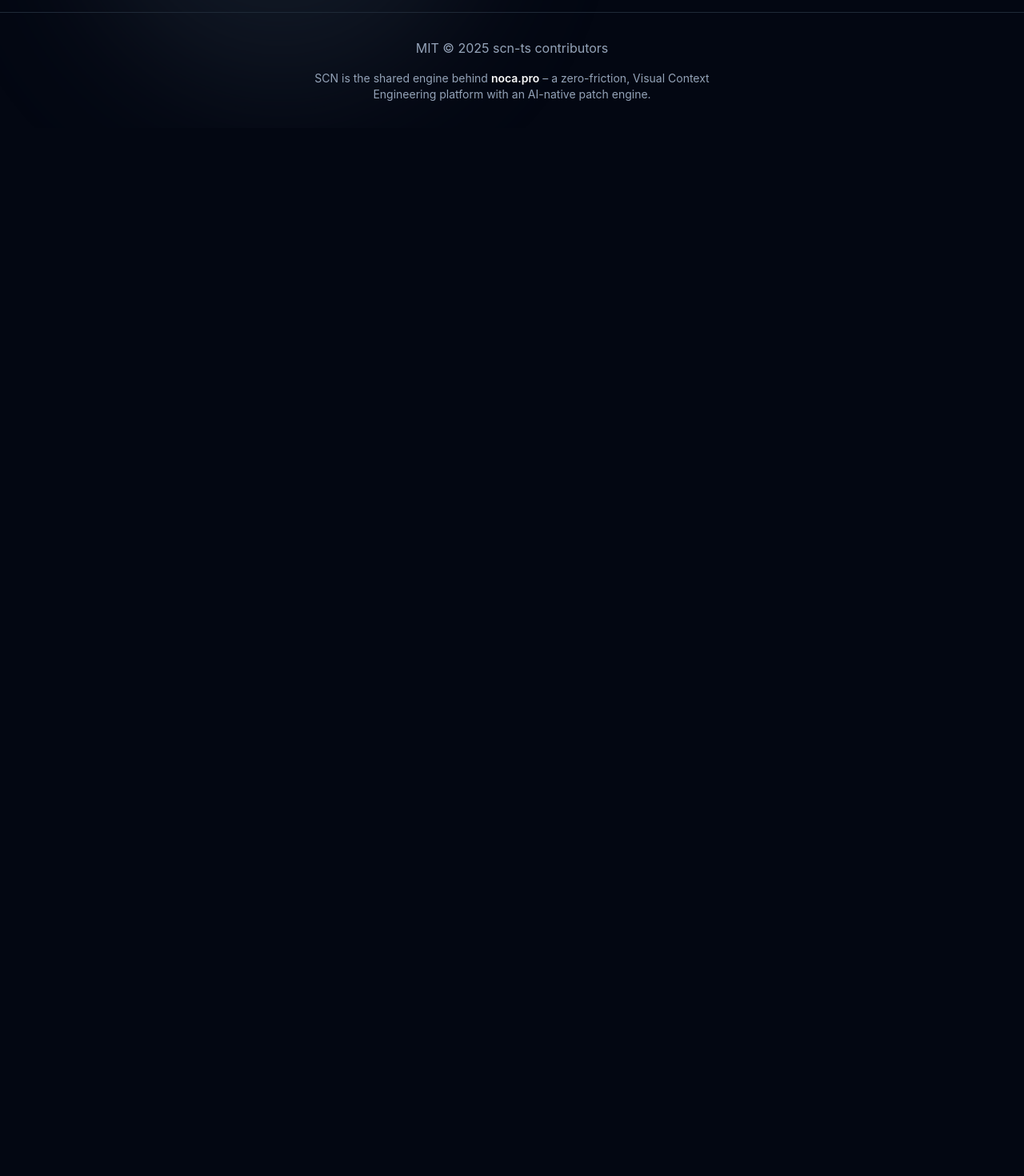
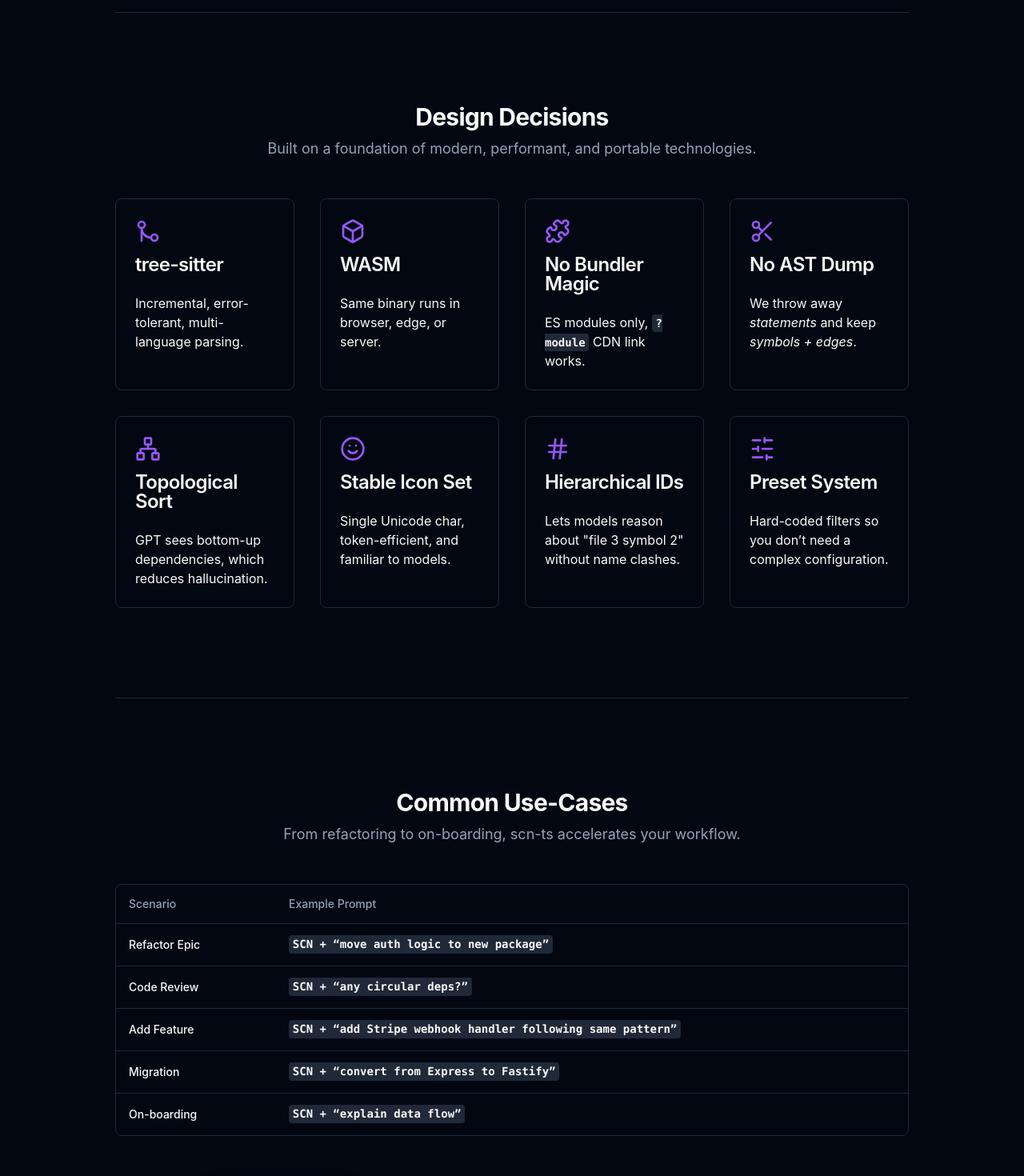
Before and after one commit to nocapro/scn-landing-web, a React (Vite) app: page / in a window 1280 px wide. Shown: the part 4860-6330 px from the top of the page at 80% size. Before the commit the page ends 5020 px from the top, so only its background shows below. Built offline with nearby package versions, Linux system fonts and the light colour scheme.

Commit message:
feat(landing): add design decisions, use cases, and contributing  sections

```diff
--- a/src/App.tsx
+++ b/src/App.tsx
@@ -16,10 +16,18 @@ import {
 import { cn } from "@/lib/utils";
 import {
   ArrowRight,
+  Box,
   BrainCircuit,
   Code,
   Copy,
+  GitMerge,
   Github,
+  Hash,
+  Network,
+  Puzzle,
+  Scissors,
+  SlidersHorizontal,
+  Smile,
   Terminal,
   Workflow,
   Zap,
@@ -381,6 +389,180 @@ scn-ts "src/**/*" --watch --preset=minimal`}</CodeBlock>
             </div>
           </div>
         </Section>
+
+        <Section id="section-7">
+          <div className="text-center mb-12">
+            <h2 className="text-3xl font-bold tracking-tight">
+              Design Decisions
+            </h2>
+            <p className="text-lg text-muted-foreground mt-2 max-w-2xl mx-auto">
+              Built on a foundation of modern, performant, and portable
+              technologies.
+            </p>
+          </div>
+          <div className="grid md:grid-cols-2 lg:grid-cols-4 gap-8">
+            <Card>
+              <CardHeader>
+                <GitMerge className="h-8 w-8 text-primary mb-2" />
+                <CardTitle>tree-sitter</CardTitle>
+              </CardHeader>
+              <CardContent>
+                Incremental, error-tolerant, multi-language parsing.
+              </CardContent>
+            </Card>
+            <Card>
+              <CardHeader>
+                <Box className="h-8 w-8 text-primary mb-2" />
+                <CardTitle>WASM</CardTitle>
+              </CardHeader>
+              <CardContent>
+                Same binary runs in browser, edge, or server.
+              </CardContent>
+            </Card>
+            <Card>
+              <CardHeader>
+                <Puzzle className="h-8 w-8 text-primary mb-2" />
+                <CardTitle>No Bundler Magic</CardTitle>
+              </CardHeader>
+              <CardContent>
+                ES modules only, <InlineCode>?module</InlineCode> CDN link
+                works.
+              </CardContent>
+            </Card>
+            <Card>
+              <CardHeader>
+                <Scissors className="h-8 w-8 text-primary mb-2" />
+                <CardTitle>No AST Dump</CardTitle>
+              </CardHeader>
+              <CardContent>
+                We throw away <em>statements</em> and keep{" "}
+                <em>symbols + edges</em>.
+              </CardContent>
+            </Card>
+            <Card>
+              <CardHeader>
+                <Network className="h-8 w-8 text-primary mb-2" />
+                <CardTitle>Topological Sort</CardTitle>
+              </CardHeader>
+              <CardContent>
+                GPT sees bottom-up dependencies, which reduces hallucination.
+              </CardContent>
+            </Card>
+            <Card>
+              <CardHeader>
+                <Smile className="h-8 w-8 text-primary mb-2" />
+                <CardTitle>Stable Icon Set</CardTitle>
+              </CardHeader>
+              <CardContent>
+                Single Unicode char, token-efficient, and familiar to models.
+              </CardContent>
+            </Card>
+            <Card>
+              <CardHeader>
+                <Hash className="h-8 w-8 text-primary mb-2" />
+                <CardTitle>Hierarchical IDs</CardTitle>
+              </CardHeader>
+              <CardContent>
+                Lets models reason about "file 3 symbol 2" without name clashes.
+              </CardContent>
+            </Card>
+            <Card>
+              <CardHeader>
+                <SlidersHorizontal className="h-8 w-8 text-primary mb-2" />
+                <CardTitle>Preset System</CardTitle>
+              </CardHeader>
+              <CardContent>
+                Hard-coded filters so you don’t need a complex configuration.
+              </CardContent>
+            </Card>
+          </div>
+        </Section>
+
+        <Section id="section-8">
+          <div className="text-center mb-12">
+            <h2 className="text-3xl font-bold tracking-tight">
+              Common Use-Cases
+            </h2>
+            <p className="text-lg text-muted-foreground mt-2">
+              From refactoring to on-boarding, scn-ts accelerates your
+              workflow.
+            </p>
+          </div>
+          <Card>
+            <CardContent className="p-0">
+              <Table>
+                <TableHeader>
+                  <TableRow>
+                    <TableHead className="w-1/3 sm:w-[200px]">
+                      Scenario
+                    </TableHead>
+                    <TableHead>Example Prompt</TableHead>
+                  </TableRow>
+                </TableHeader>
+                <TableBody>
+                  <TableRow>
+                    <TableCell className="font-medium">Refactor Epic</TableCell>
+                    <TableCell>
+                      <InlineCode>
+                        SCN + “move auth logic to new package”
+                      </InlineCode>
+                    </TableCell>
+                  </TableRow>
+                  <TableRow>
+                    <TableCell className="font-medium">Code Review</TableCell>
+                    <TableCell>
+                      <InlineCode>SCN + “any circular deps?”</InlineCode>
+                    </TableCell>
+                  </TableRow>
+                  <TableRow>
+                    <TableCell className="font-medium">Add Feature</TableCell>
+                    <TableCell>
+                      <InlineCode>
+                        SCN + “add Stripe webhook handler following same
+                        pattern”
+                      </InlineCode>
+                    </TableCell>
+                  </TableRow>
+                  <TableRow>
+                    <TableCell className="font-medium">Migration</TableCell>
+                    <TableCell>
+                      <InlineCode>
+                        SCN + “convert from Express to Fastify”
+                      </InlineCode>
+                    </TableCell>
+                  </TableRow>
+                  <TableRow>
+                    <TableCell className="font-medium">On-boarding</TableCell>
+                    <TableCell>
+                      <InlineCode>SCN + “explain data flow”</InlineCode>
+                    </TableCell>
+                  </TableRow>
+                </TableBody>
+              </Table>
+            </CardContent>
+          </Card>
+        </Section>
+
+        <Section id="section-9">
+          <Card className="text-center p-8 md:p-12 bg-secondary/50">
+            <h2 className="text-3xl font-bold tracking-tight">
+              Contribute to scn-ts
+            </h2>
+            <p className="text-lg text-muted-foreground mt-2 mb-8 max-w-2xl mx-auto">
+              Help us map the world's code. Add a language, improve heuristics,
+              or beat our performance benchmarks. All contributions are welcome.
+            </p>
+            <a
+              href="https://github.com/nocapro/scn-ts"
+              target="_blank"
+              rel="noopener noreferrer"
+            >
+              <Button size="lg" variant="secondary">
+                <Github className="mr-2 h-4 w-4" /> View on GitHub
+              </Button>
+            </a>
+          </Card>
+        </Section>
       </main>
 
       <footer className="border-t">
```
Also changed, not shown: 2 other files (tests, documents, lock files or other folders).
